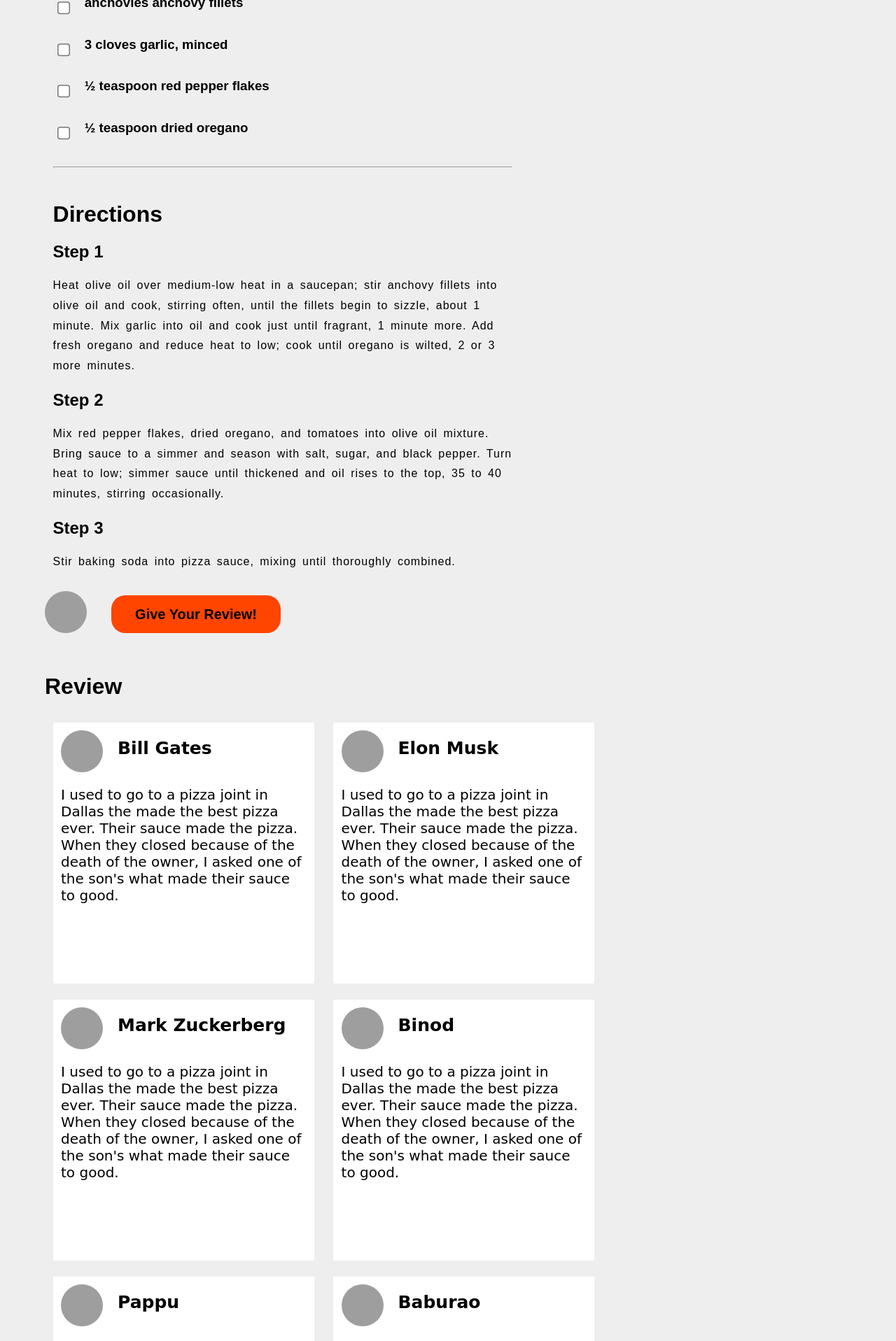
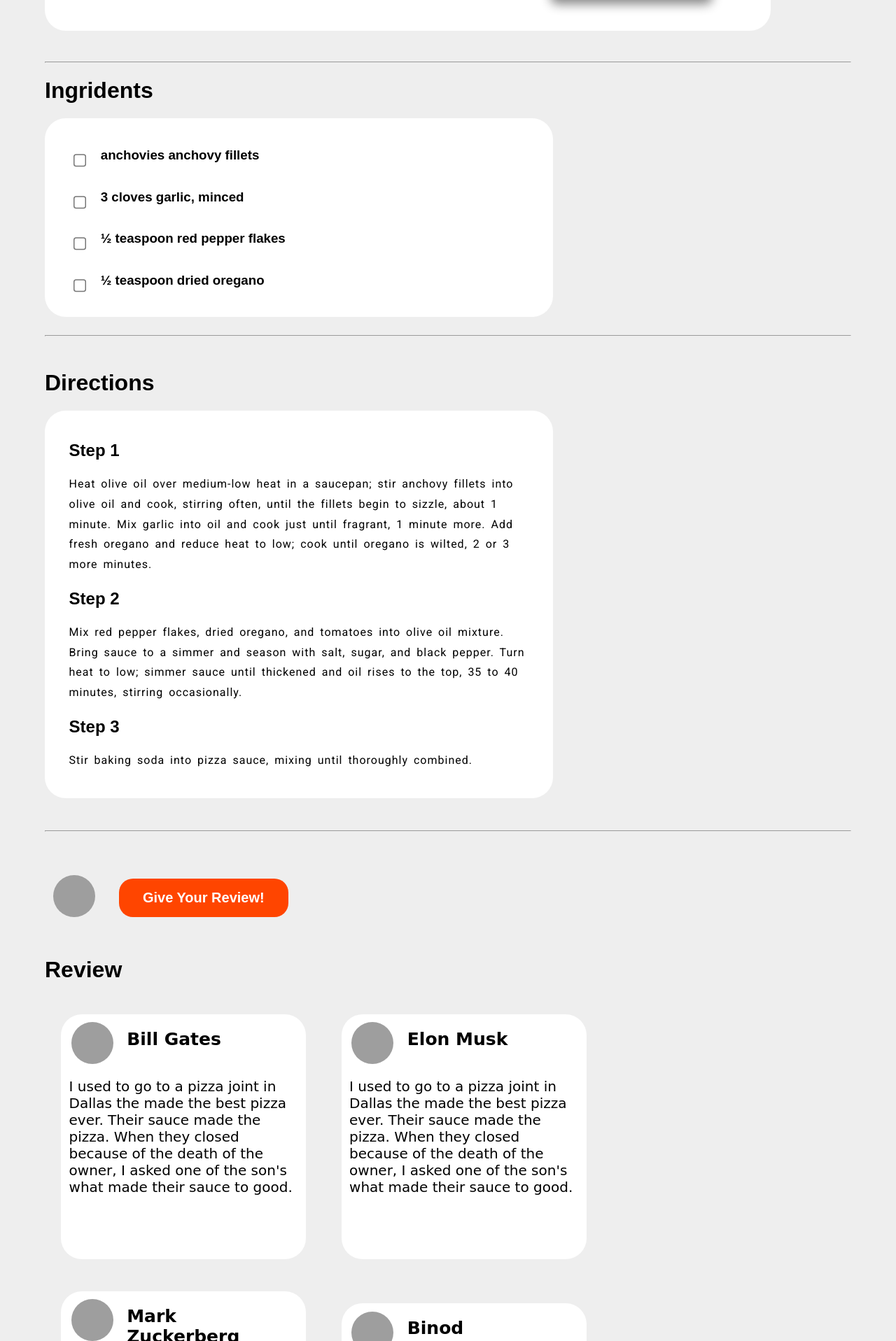
Before and after one commit to TejasV58/RECIPE_FINDER, a PHP site: the page made by more details.html in a window 1280 px wide. Shown: the part 713-2630 px from the top of the page at 70% size. Run offline with PHP 8.4, Linux system fonts and the light colour scheme; grey boxes are pictures that could not be loaded.

Commit message:
more-details

```diff
--- a/more details.css
+++ b/more details.css
@@ -58,11 +58,24 @@ a{
     width:90%;
     margin:auto;
     margin-top:4%;
-    padding: 2%
+    padding: 2%;
+}
+
+.time-image{
+    background: white;
+    padding: 2%;
+    border-radius: 30px;
+    width: 90%;
+    box-sizing: border-box;
+    margin-top: 4%;
+}
+.time-image h1{
+    margin-left: 1%;
 }
 
 .profilepicdiv{
     display: flex;
+    margin-left: 1%;
 }
 .author-name{
     margin-left: 3%;
@@ -88,14 +101,14 @@ a{
 }
 
 .time{
-    margin:3%;
-    margin-left: 10%;
+    margin:3% 0% 3% 10%;
     border-radius: 2%;
-    width: 250px;
+    width: 300px;
     padding: 1%;
     font-size: 20px;
     border: 3px solid gray;
     box-shadow: 5px 10px 15px 5px #888888;
+
 }
 
 .clock{
@@ -108,18 +121,21 @@ a{
 .ingridents-container{
     margin-top: 1%;
     width: 57%;
-    padding: 1%;
+    padding: 2% 3%;
+    background: white;
+    border-radius: 30px;
 }
 
-.ingridents-container p{
+.directions p{
     letter-spacing: 1px;
     line-height: 180%;
     word-spacing: 3px;
+    font-family: 'Roboto', sans-serif;
+
 }
 
 .ingridents{
     display: flex;
-
 }
 
 .ingridents h3{
@@ -131,6 +147,14 @@ input[type=checkbox]{
     margin-top: 3%;
     margin-right: 3%;
     cursor: pointer;
+}
+
+.directions{
+    background: white;
+    padding: 2% 3%;
+    border-radius: 30px;
+    margin-bottom: 4%;
+    width: 57%;
 }
 
 .review-btn{
@@ -145,9 +169,11 @@ input[type=checkbox]{
     padding: 0% 3%;
     cursor: pointer;
     transition: 0.2s linear;
+    color: white;
 }
 .review-btn:hover{
     background: #ff9f1a;
+
 }
 
 .box{
@@ -246,11 +272,13 @@ textarea::placeholder{
     background: white;
     width: 350px;
     height: 350px;
-    margin: 1%;
+    margin: 2%;
     display: inline-block;
     font-size:20px;
     font-family: 'Baloo Tamma 2', cursive;
     padding: 1%;
+    box-sizing: border-box;
+    border-radius: 30px;
 }
 .feedback-author{
     margin: 3% 6%;
--- a/more details.html
+++ b/more details.html
@@ -3,12 +3,12 @@
 <head>
     <meta charset="UTF-8">
     <meta name="viewport" content="width=device-width, initial-scale=1.0">
-    <title>Document</title>
+    <title>More Details</title>
 
     <!-- Stylesheet -->
     <link rel="stylesheet" href="more details.css">
     <link href="https://fonts.googleapis.com/css2?family=Courgette&family=Lato&display=swap" rel="stylesheet">
-
+    <link href="https://fonts.googleapis.com/css2?family=Roboto&display=swap" rel="stylesheet">
     <!-- LOGO -->
     <link rel="icon" href="images/logo1.png">
 
@@ -30,6 +30,8 @@
     </div>
 
     <div class="more-details">
+
+        <div class="time-image">
             <h1> Recipe Title</h1>
             <div class=profilepicdiv>
                 <img src="images/defaultprofilepic.png" alt="" class=profilepic>
@@ -51,6 +53,8 @@
                     <img src="images/clock.jpg" class="clock">
                 </div>
             </div>
+        </div><br><br><hr>
+        <h1>Ingridents</h1>
         <div class="ingridents-container">
             <div class="ingridents">
                 <input type="checkbox" id="ig1" name = "ig1">
@@ -68,9 +72,10 @@
                 <input type="checkbox" id="ig4" name = "ig4">
                 <label for="ig4"><h3>½ teaspoon dried oregano</h3></label>
             </div>
+        </div>
             <br><hr><br>
             <h1>Directions</h1>
-
+            <div class="directions">
                 <h2>Step 1</h2>
                 <p>Heat olive oil over medium-low heat in a saucepan; stir anchovy fillets into olive oil and cook,
                 stirring often, until the fillets begin to sizzle, about 1 minute. Mix garlic into oil and cook
@@ -85,7 +90,9 @@
                 <h2>Step 3</h2>
                 <p>Stir baking soda into pizza sauce, mixing until thoroughly combined.</p>
             </div>
+            <hr><br><br><br>
 
+        <div class="feedback-container">
             <div class="user-review">
                 <div class=profilepicdiv>
                     <img src="images/defaultprofilepic.png" alt="" class=profilepic>
@@ -187,6 +194,7 @@
                     </div>
                 </div>
             </div>
+        </div>
 
     </div>
 
```
Lines whose indentation alone changed are shown as unchanged.
